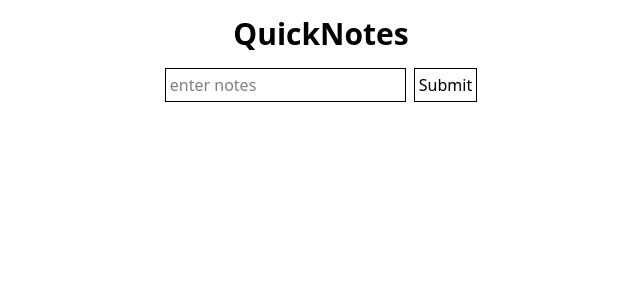
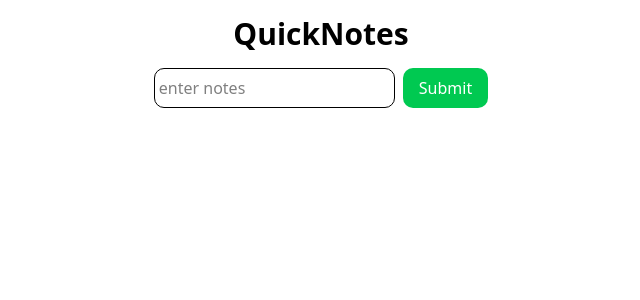
Before and after one commit to MaverickSeneris/quicknotes, a React (Vite) app: page / in a window 1280 px wide. Shown: the top 300 px of the page, without its empty margins (319-959 px from the left). Built offline with nearby package versions, Linux system fonts and the light colour scheme.

Commit message:
refactor: clean and unified function and state updater to it's parent component

```diff
--- a/src/App.jsx
+++ b/src/App.jsx
@@ -2,19 +2,35 @@ import { useState } from "react";
 import FormInput from "./components/formInput";
 import NoteList from "./components/noteList";
 
-
 function App() {
   const [notes, setNotes] = useState([]);
 
-  function deleteNote(noteToDel){
-    setNotes(prevNotes => prevNotes.filter(note => note.name !== noteToDel))
+  function addNewNote(newNote) {
+    setNotes(prevNote => [...prevNote, newNote])
   }
+
+  function deleteNote(noteToDel) {
+    setNotes((prevNotes) =>
+      prevNotes.filter((note) => note.id !== noteToDel)
+    );
+  }
+
+  function toggleNote(noteId) {
+    setNotes((prevNote) =>
+      prevNote.map((note) =>
+        note.id === noteId ? { ...note, isDone: !note.isDone } : note
+      )
+    );
+  }
+
+  console.log(notes);
+
   return (
     <div className="m-4 flex flex-col justify-center items-center">
       <h1 className="mb-4 font-bold text-3xl">QuickNotes</h1>
       <div className="flex flex-col gap-2">
-        <FormInput notes={notes} setNotes={setNotes} />
-        <NoteList notes={notes} deleteNote={deleteNote}/>
+        <FormInput notes={notes} addNewNote={addNewNote} />
+        <NoteList notes={notes} deleteNote={deleteNote} toggleNote={toggleNote} />
       </div>
     </div>
   );
--- a/src/components/formInput.jsx
+++ b/src/components/formInput.jsx
@@ -1,25 +1,32 @@
 import { useState } from "react";
+import generateId from "../utils/generateId";
 
-function FormInput({ notes, setNotes }) {
-    const [title, setTitle] = useState('')
+function FormInput({ addNewNote }) {
+  const [title, setTitle] = useState("");
 
   function handleSubmit(e) {
-        e.preventDefault()
-        const newNote = { name: title, isDone: false }
-        setNotes([...notes, newNote])
-        setTitle('')
+    e.preventDefault();
+    if (!title.trim()) return;
+    const newNote = { id: generateId(), name: title, isDone: false };
+    addNewNote(newNote);
+    setTitle("");
   }
   return (
     <div>
       <form className="flex gap-2" onSubmit={handleSubmit}>
         <input
-            className="border p-1"
+          className="border p-1 rounded-[10px] transition duration-200 ease-in-out hover:border-blue-500 "
           type="text"
           placeholder="enter notes"
           value={title}
-            onChange={e=>setTitle(e.target.value)}
+          onChange={(e) => setTitle(e.target.value)}
         />
-          <button className="border p-1" type="submit">Submit</button>
+        <button
+          className="cursor-pointer bg-green-500 hover:bg-green-600 active:scale-95 text-white px-4 py-2 rounded-[10px] transition duration-200"
+          type="submit"
+        >
+          Submit
+        </button>
       </form>
     </div>
   );
--- a/src/components/noteList.jsx
+++ b/src/components/noteList.jsx
@@ -1,17 +1,36 @@
-function NoteList({notes, deleteNote}) {
+function NoteList({ notes, deleteNote, toggleNote}) {
+
+
   return (
     <div>
       <span>
         {notes.map((note, index) => {
           return (
-                        <div key={index}>
-                            <span>- {note.name} <button onClick={()=> deleteNote(note.name)}>delete</button></span>
+            <div
+              className="group flex items-center px-2 py-2 border-[1px] my-1 rounded-[10px] transition duration-100 ease-in-out hover:border-blue-500 hover:border-[3px]"
+              key={index}
+            >
+              <div
+                onClick={() => toggleNote(note.id)}
+                className={
+                  "flex content-center items-center w-6 h-6 mr-2 border rounded-[50px]"
+                }
+              >
+                <span>✔</span>
               </div>
-                    )
+              <span>{note.name}</span>
+              <button
+                className="cursor-pointer ml-auto text-red-600 font-bold hover:text-red-800 hover:scale-105 transition duration-150 opacity-0 group-hover:opacity-100 group-hover:block"
+                onClick={() => deleteNote(note.id)}
+              >
+                ❌
+              </button>
+            </div>
+          );
         })}
       </span>
     </div>
-    )
+  );
 }
 
 export default NoteList;
```
Lines whose indentation alone changed are shown as unchanged.
